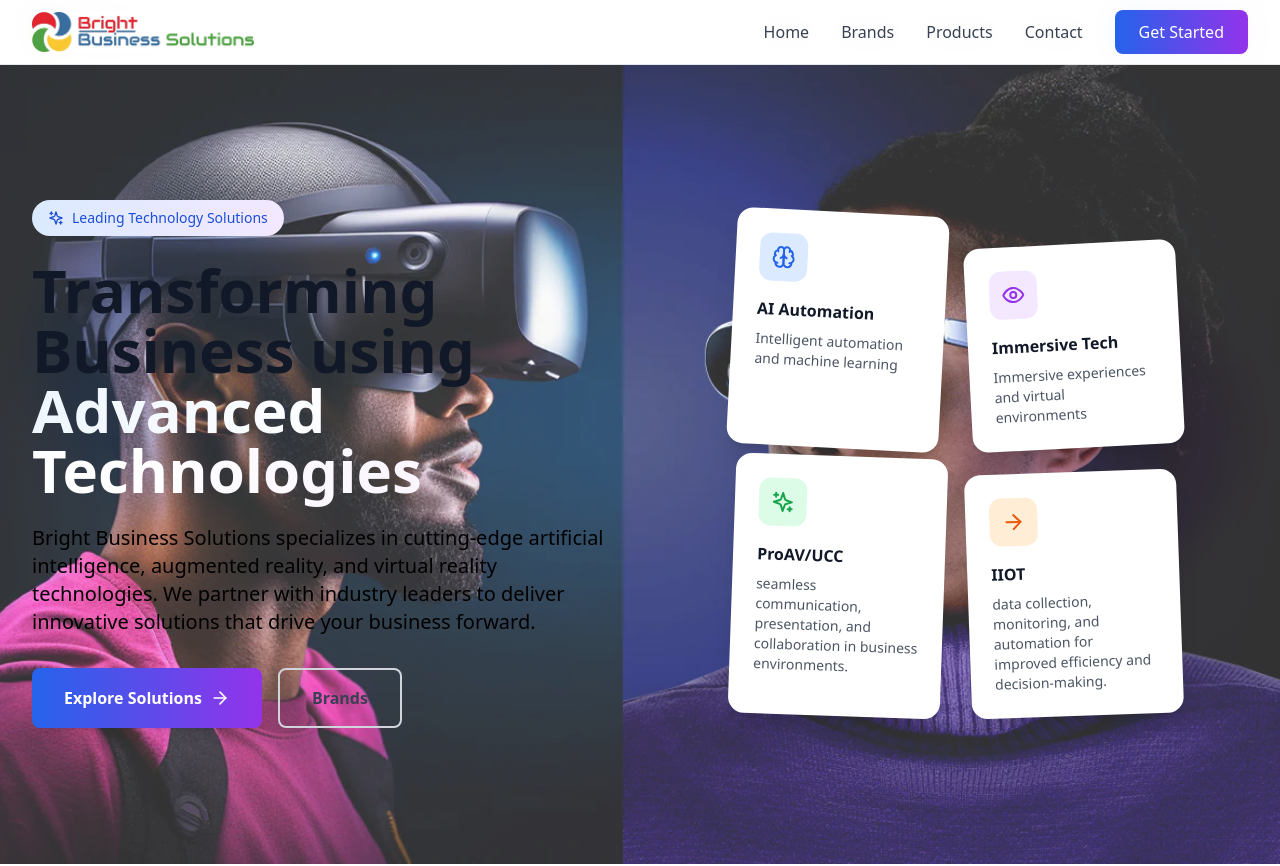
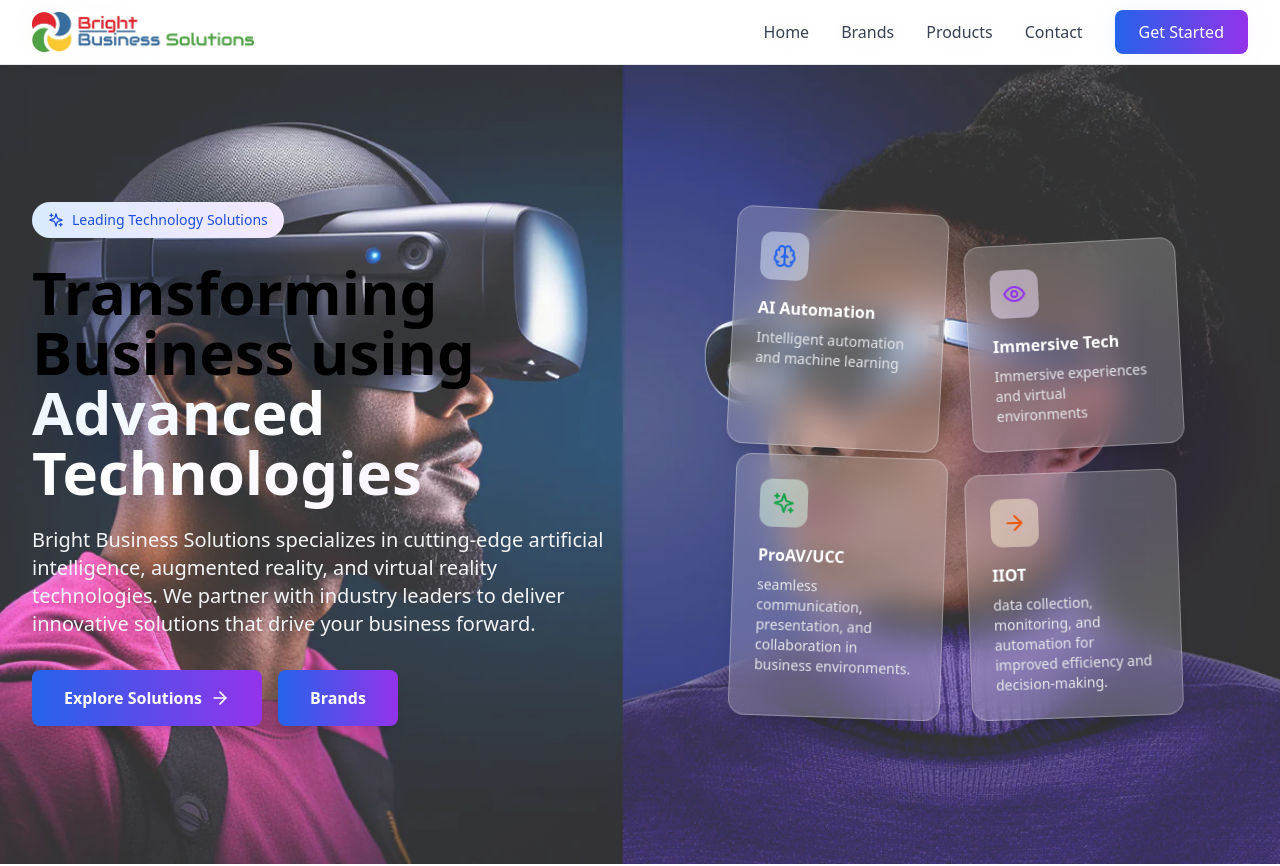
Before and after one commit to BBSoman/Website, a React (Vite) app: page / in a window 1280 px wide. Shown: the top 866 px of the page. Built offline with nearby package versions, Linux system fonts and the light colour scheme.

Commit message:
Hero.tsx

```diff
--- a/src/components/Hero.tsx
+++ b/src/components/Hero.tsx
@@ -7,21 +7,20 @@ const Hero: React.FC = () => {
       id="home"
       className="pt-16 min-h-screen bg-gradient-to-br from-blue-50 via-white to-purple-50 relative overflow-hidden"
     >
-      {/* Static background image shown ONLY on the hero section */}
+      {/* Static background image */}
       <div
         className="absolute inset-0 w-full h-full z-0"
         style={{
           backgroundImage: 'url(/vr.jpg.jpg)',
-          // Set your image URL here
           backgroundPosition: 'center',
           backgroundSize: 'cover',
           backgroundRepeat: 'no-repeat',
           backgroundAttachment: 'fixed',
-          opacity: 0.8, // Adjust for desired blend
+          opacity: 0.8,
         }}
       />
 
-      {/* Other decorative backgrounds */}
+      {/* Decorative elements */}
       <div className="absolute inset-0 bg-grid-pattern opacity-5 z-0" />
       <div className="absolute top-1/4 left-10 w-72 h-72 bg-blue-400 rounded-full mix-blend-multiply filter blur-xl opacity-20 animate-pulse z-0" />
       <div className="absolute top-1/3 right-10 w-72 h-72 bg-purple-400 rounded-full mix-blend-multiply filter blur-xl opacity-20 animate-pulse delay-1000 z-0" />
@@ -34,13 +33,13 @@ const Hero: React.FC = () => {
               <Sparkles className="w-4 h-4 mr-2" />
               Leading Technology Solutions
             </div>
-            <h1 className="text-4xl md:text-5xl lg:text-6xl font-bold text-gray-900 mb-6 leading-tight">
+            <h1 className="text-4xl md:text-5xl lg:text-6xl font-bold text-black-900 mb-6 leading-tight">
               Transforming Business using{' '}
               <span className="bg-gradient-to-r from-white-600 to-red-600 bg-clip-text text-transparent">
                 Advanced Technologies
               </span>
             </h1>
-            <p className="text-lg md:text-xl text-white-600 mb-8 max-w-2xl mx-auto lg:mx-0">
+            <p className="text-lg md:text-xl text-gray-100 mb-8 max-w-2xl mx-auto lg:mx-0">
               Bright Business Solutions specializes in cutting-edge artificial
               intelligence, augmented reality, and virtual reality technologies.
               We partner with industry leaders to deliver innovative solutions
@@ -56,56 +55,58 @@ const Hero: React.FC = () => {
               </a>
               <a
                 href="/partners"
-                className="border-2 border-gray-300 text-gray-700 px-8 py-4 rounded-lg font-semibold hover:border-blue-600 hover:text-blue-600 transition-all"
+                className="bg-gradient-to-r from-blue-600 to-purple-600 text-white px-8 py-4 rounded-lg font-semibold hover:from-blue-700 hover:to-purple-700 transition-all transform hover:scale-105 shadow-lg hover:shadow-xl flex items-center justify-center"
               >
                 Brands
               </a>
             </div>
           </div>
-          {/* Visual Elements */}
+
+          {/* Glassmorphism Cards */}
           <div className="flex-1 mt-12 lg:mt-0">
             <div className="relative">
               <div className="grid grid-cols-2 gap-6 max-w-md mx-auto">
-                <div className="bg-white rounded-2xl p-6 shadow-xl transform rotate-3 hover:rotate-0 transition-transform duration-300">
-                  <div className="w-12 h-12 bg-blue-100 rounded-xl flex items-center justify-center mb-4">
+                <div className="bg-white/20 backdrop-blur-lg border border-white/30 rounded-2xl p-6 shadow-xl transform rotate-3 hover:rotate-0 transition-transform duration-300">
+                  <div className="w-12 h-12 bg-blue-100/50 rounded-xl flex items-center justify-center mb-4">
                     <Brain className="w-6 h-6 text-blue-600" />
                   </div>
-                  <h3 className="font-semibold text-gray-900 mb-2">
+                  <h3 className="font-semibold text-white mb-2">
                     AI Automation
                   </h3>
-                  <p className="text-sm text-gray-600">
+                  <p className="text-sm text-gray-200">
                     Intelligent automation and machine learning
                   </p>
                 </div>
-                <div className="bg-white rounded-2xl p-6 shadow-xl transform -rotate-3 hover:rotate-0 transition-transform duration-300 mt-8">
-                  <div className="w-12 h-12 bg-purple-100 rounded-xl flex items-center justify-center mb-4">
+
+                <div className="bg-white/20 backdrop-blur-lg border border-white/30 rounded-2xl p-6 shadow-xl transform -rotate-3 hover:rotate-0 transition-transform duration-300 mt-8">
+                  <div className="w-12 h-12 bg-purple-100/50 rounded-xl flex items-center justify-center mb-4">
                     <Eye className="w-6 h-6 text-purple-600" />
                   </div>
-                  <h3 className="font-semibold text-gray-900 mb-2">
+                  <h3 className="font-semibold text-white mb-2">
                     Immersive Tech
                   </h3>
-                  <p className="text-sm text-gray-600">
+                  <p className="text-sm text-gray-200">
                     Immersive experiences and virtual environments
                   </p>
                 </div>
-                <div className="bg-white rounded-2xl p-6 shadow-xl transform rotate-2 hover:rotate-0 transition-transform duration-300 -mt-4">
-                  <div className="w-12 h-12 bg-green-100 rounded-xl flex items-center justify-center mb-4">
+
+                <div className="bg-white/20 backdrop-blur-lg border border-white/30 rounded-2xl p-6 shadow-xl transform rotate-2 hover:rotate-0 transition-transform duration-300 -mt-4">
+                  <div className="w-12 h-12 bg-green-100/50 rounded-xl flex items-center justify-center mb-4">
                     <Sparkles className="w-6 h-6 text-green-600" />
                   </div>
-                  <h3 className="font-semibold text-gray-900 mb-2">
-                    ProAV/UCC
-                  </h3>
-                  <p className="text-sm text-gray-600">
+                  <h3 className="font-semibold text-white mb-2">ProAV/UCC</h3>
+                  <p className="text-sm text-gray-200">
                     seamless communication, presentation, and collaboration in
                     business environments.
                   </p>
                 </div>
-                <div className="bg-white rounded-2xl p-6 shadow-xl transform -rotate-2 hover:rotate-0 transition-transform duration-300">
-                  <div className="w-12 h-12 bg-orange-100 rounded-xl flex items-center justify-center mb-4">
+
+                <div className="bg-white/20 backdrop-blur-lg border border-white/30 rounded-2xl p-6 shadow-xl transform -rotate-2 hover:rotate-0 transition-transform duration-300">
+                  <div className="w-12 h-12 bg-orange-100/50 rounded-xl flex items-center justify-center mb-4">
                     <ArrowRight className="w-6 h-6 text-orange-600" />
                   </div>
-                  <h3 className="font-semibold text-gray-900 mb-2">IIOT</h3>
-                  <p className="text-sm text-gray-600">
+                  <h3 className="font-semibold text-white mb-2">IIOT</h3>
+                  <p className="text-sm text-gray-200">
                     data collection, monitoring, and automation for improved
                     efficiency and decision-making.
                   </p>
```
